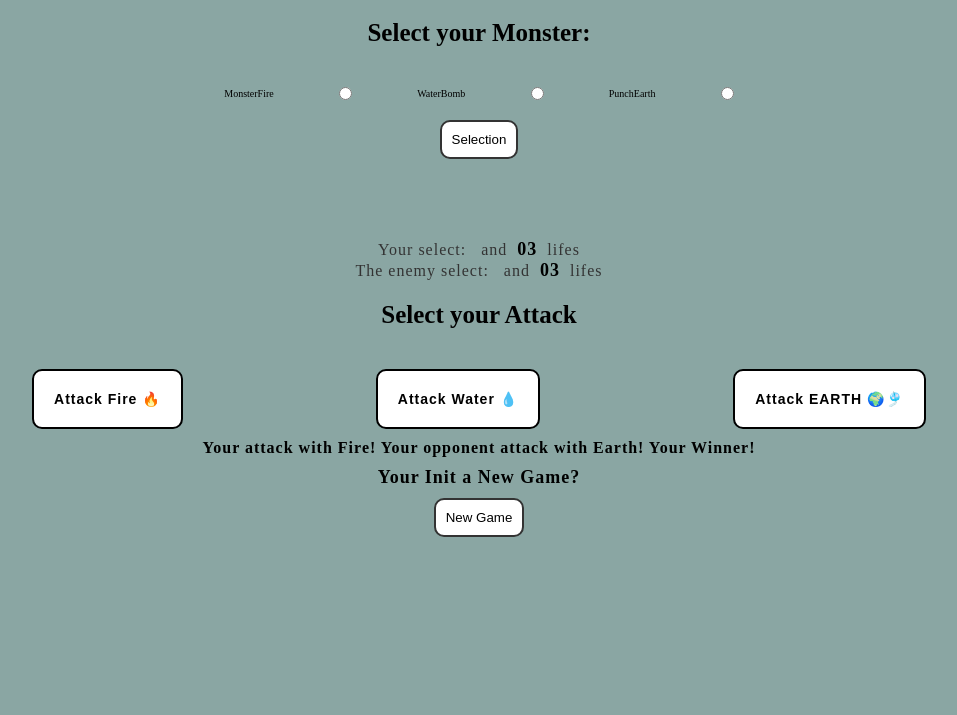
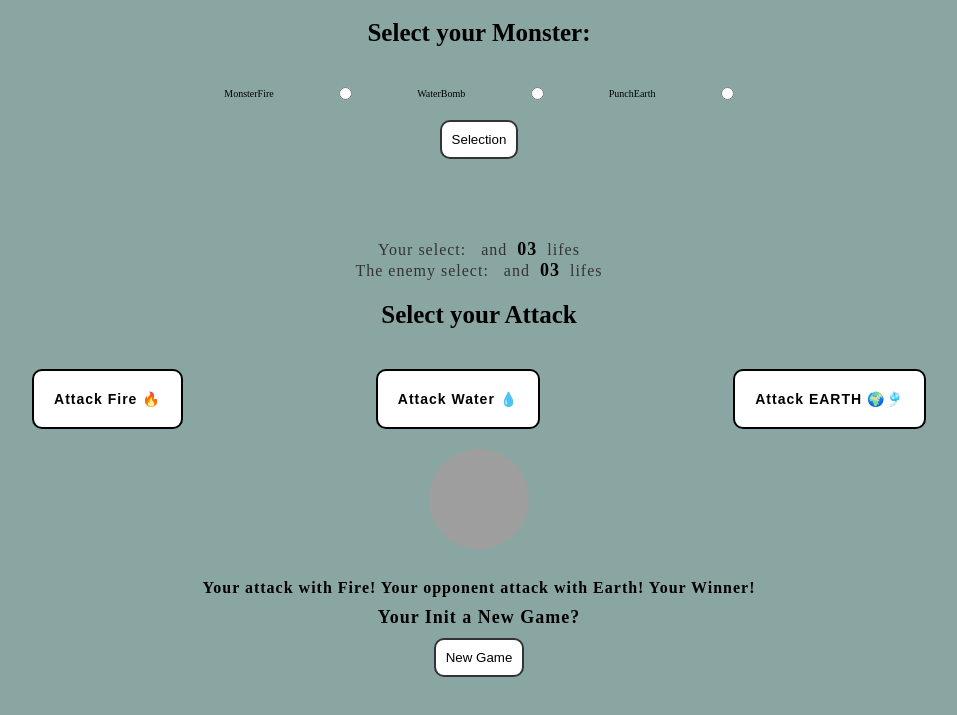
Before and after one commit to Christiano0407/curso_programacion_basico, a website with bundled scripts: page src/mokepon/mokepon.html in a window 1280 px wide. Both pictures are taken after a click on the button "Attack Fire 🔥". Shown: the part 99-814 px from the top of the page, without its empty margins (161-1118 px from the left). Built offline with nearby package versions, Linux system fonts and the light colour scheme; grey boxes are pictures that could not be loaded.

Commit message:
attacks part 03

```diff
--- a/src/mokepon/js/mokeponAttack03.js
+++ b/src/mokepon/js/mokeponAttack03.js
@@ -1,13 +1,27 @@
 //** === Attack */
+const divAttack = document.querySelector(`#IdChildAttack`);
 let playAttack;
 
-//*! === Function Attack Fire */
+//*? === Function Attack Fire */
 export const fireAttack = () => {
-  playAttack = console.log("Fire");
+  playAttack = imageAttackFire();
 };
 export const waterAttack = () => {
-  playAttack = console.log("Water");
+  playAttack = imageAttackWater();
 };
 export const earthAttack = () => {
-  playAttack = console.log("Rock Attack!!");
+  playAttack = imageAttackEarth();
 };
+
+//*! === ADD Images Child */
+function imageAttackFire() {
+  let imageFire = document.createElement("img");
+  imageFire.src =
+    "https://images.unsplash.com/photo-1583248352195-d3a8e766edf2?ixlib=rb-1.2.1&ixid=MnwxMjA3fDB8MHxwaG90by1wYWdlfHx8fGVufDB8fHx8&auto=format&fit=crop&w=1172&q=80";
+  imageFire.width = 100;
+  imageFire.height = 100;
+  imageFire.className = "fireImage";
+  divAttack.appendChild(imageFire);
+}
+function imageAttackWater() {}
+function imageAttackEarth() {}
--- a/src/mokepon/mokepon.html
+++ b/src/mokepon/mokepon.html
@@ -49,6 +49,7 @@
                     <p class="textMokepon earth">Attack EARTH 🌍🎐</p>
                 </button>
             </div>
+            <div id="IdChildAttack" class="childAttack"></div>
         </section>
 
         <section id="IDmessage" class="message">
--- a/src/mokepon/styleMokepon.css
+++ b/src/mokepon/styleMokepon.css
@@ -127,7 +127,7 @@ button:active {
 }
 
 .btnMokepon:hover {
-    background-color: #f3f3f3;
+    background-color: #333;
 }
 
 .btnMokepon:active {
@@ -138,6 +138,10 @@ button:active {
     color: var(--clr-black);
     font-size: 1.4rem;
     font-weight: 700;
+}
+
+.textMokepon:hover {
+    color: #fff;
 }
 
 .select-attack {
@@ -208,3 +212,16 @@ span {
     justify-content: center;
     align-items: center;
 }
+
+.childAttack {
+    width: 100%;
+    margin: 2rem auto;
+    display: flex;
+    justify-content: center;
+    align-items: center;
+}
+
+.fireImage {
+    border-radius: 50%;
+    border: none;
+}
```
